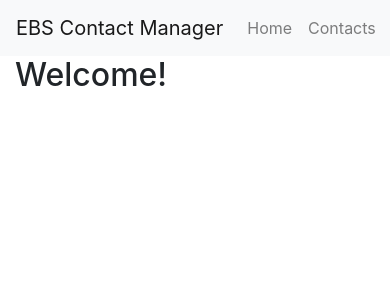
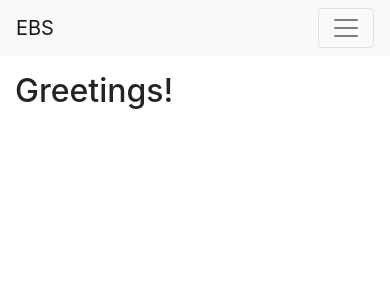
Before and after one commit to bradonstudie/ebs-interview, a React (Create React App) app in the folder ebs/: page / in a window 390 px wide. Shown: the top 300 px of the page. Built offline with nearby package versions, Linux system fonts and the light colour scheme.

Commit message:
Better responsive behavior

```diff
--- a/ebs/package.json
+++ b/ebs/package.json
@@ -3,6 +3,10 @@
   "version": "0.1.0",
   "private": true,
   "dependencies": {
+    "@fortawesome/fontawesome-free": "^5.15.1",
+    "@fortawesome/fontawesome-svg-core": "^1.2.32",
+    "@fortawesome/free-solid-svg-icons": "^5.15.1",
+    "@fortawesome/react-fontawesome": "^0.1.14",
     "@testing-library/jest-dom": "^5.11.4",
     "@testing-library/react": "^11.1.0",
     "@testing-library/user-event": "^12.1.10",
--- a/ebs/src/components/EditModal.js
+++ b/ebs/src/components/EditModal.js
@@ -1,5 +1,7 @@
 import React, { useState, useEffect } from "react"
 import { Modal, Button, Form } from 'react-bootstrap';
+import { FontAwesomeIcon } from '@fortawesome/react-fontawesome'
+import { faPen } from '@fortawesome/free-solid-svg-icons'
 import useInput from './UseInput';
 
 const EditModal = (props) => {
@@ -24,7 +26,7 @@ const EditModal = (props) => {
   return (
     <>
       <Button variant="primary" onClick={handleShow}>
-        Edit
+        <FontAwesomeIcon icon={faPen} />
       </Button>
 
       <Modal
--- a/ebs/src/components/NavigationBar.js
+++ b/ebs/src/components/NavigationBar.js
@@ -1,12 +1,15 @@
 import { Nav, Navbar } from 'react-bootstrap';
 
 const NavigationBar = () => (
-  <Navbar bg="light" variant="light">
-    <Navbar.Brand href="#home">EBS Contact Manager</Navbar.Brand>
-    <Nav className="mr-auto">
-      <Nav.Link href="/">Home</Nav.Link>
-      <Nav.Link href="/contacts">Contacts</Nav.Link>
-    </Nav>
+  <Navbar collapseOnSelect expand="lg" bg="light" variant="light" style={{marginBottom: '1rem'}}>
+    <Navbar.Brand href="/">EBS</Navbar.Brand>
+    <Navbar.Toggle aria-controls="responsive-navbar-nav" />
+    <Navbar.Collapse id="responsive-navbar-nav">
+      <Nav className="mr-auto">
+        <Nav.Link href="/">Home</Nav.Link>
+        <Nav.Link href="/contacts">Contacts</Nav.Link>
+      </Nav>
+    </Navbar.Collapse>
   </Navbar>
 );
 
--- a/ebs/src/pages/Contacts.js
+++ b/ebs/src/pages/Contacts.js
@@ -1,5 +1,8 @@
+import React, { useState, useEffect } from 'react';
+import { FontAwesomeIcon } from '@fortawesome/react-fontawesome'
+import { faPlus, faTrash, faUser } from '@fortawesome/free-solid-svg-icons'
+
 import { Table, Button, Row, Spinner, Col } from 'react-bootstrap';
-import React, { useState, useEffect } from 'react';
 import EditModal from '../components/EditModal';
 
 const BASE_URL = 'https://elite-dev-test-api.azurewebsites.net/api';
@@ -33,8 +36,15 @@ const Contacts = () => {
   return (
     <>
       <Row>
-        <Col>
+        <Col xs={6}>
           <h2>Contacts</h2>
+        </Col>
+        <Col xs={6}>
+          <Button variant="primary" style={{float: 'right'}}>
+            <FontAwesomeIcon icon={faPlus} />
+            &nbsp;
+            <FontAwesomeIcon icon={faUser} />
+          </Button>
         </Col>
       </Row>
 
@@ -62,13 +72,11 @@ const Contacts = () => {
                       <td>{ contact.email }</td>
                       <td>
                         <Button variant="danger" onClick={() => deleteContact(contact.id)}>
-                          Delete Contact
+                          <FontAwesomeIcon icon={faTrash} />
                         </Button>
                       </td>
                       <td>
-                        <EditModal contact={contact}>
-                          Edit
-                        </EditModal>
+                        <EditModal contact={contact} />
                       </td>
                     </tr>
                   ))}
--- a/ebs/src/pages/Home.js
+++ b/ebs/src/pages/Home.js
@@ -1,7 +1,11 @@
+import { Row, Col } from 'react-bootstrap';
+
 const Home = () => (
-  <h2>
-    Welcome!
-  </h2>
+  <Row>
+    <Col>
+      <h2>Greetings!</h2>
+    </Col>
+  </Row>
 );
 
 export default Home;
```
Also changed, not shown: 2 other files (tests, documents, lock files or other folders).
